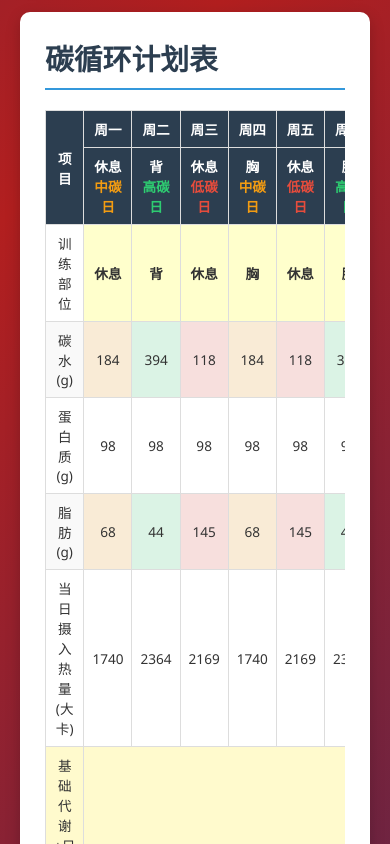
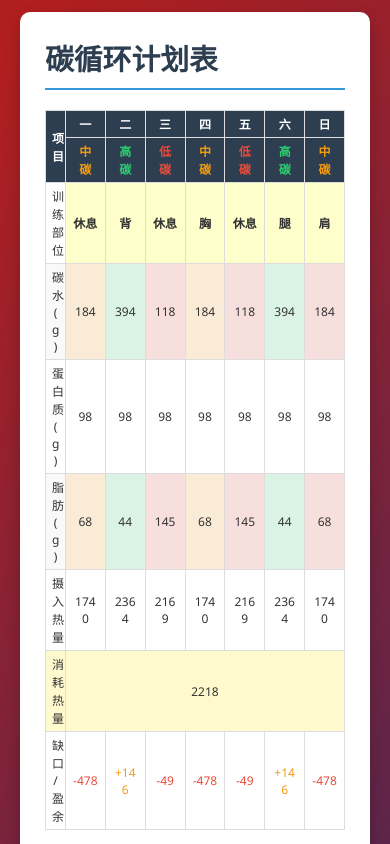
Before and after one commit to lainebigpro0815/laine.github.io, a plain HTML site: page index.html in a window 390 px wide. Shown: the part 2080-2924 px from the top of the page. Drawn offline with Linux system fonts and the light colour scheme.

Commit message:
Update index.html

```diff
--- a/index.html
+++ b/index.html
@@ -325,6 +325,39 @@
                 grid-template-columns: 1fr;
             }
         }
+        /* ===== 手机端表格自适应 ===== */
+@media (max-width: 768px) {
+  /* 让表格变成块级，可滚动 */
+  .table-container {
+    overflow-x: auto;
+  }
+
+  /* 1. 表格整体宽度 = 屏幕 100%，取消固定列宽 */
+  #planTable {
+    width: 100%;
+    table-layout: fixed;      /* 关键：均匀分配剩余宽度 */
+  }
+
+  /* 2. 表头/单元格：文字自动换行 + 减少内边距   */
+  #planTable th,
+  #planTable td {
+    padding: 4px 6px;
+    font-size: 0.75rem;
+    white-space: normal;      /* 允许换行 */
+    word-wrap: break-word;
+    word-break: break-all;
+  }
+
+  /* 3. 第一列（“项目”）稍微宽一点，其余列均分 */
+  #planTable th:first-child,
+  #planTable td:first-child {
+    width: 8%;
+  }
+  #planTable th:not(:first-child),
+  #planTable td:not(:first-child) {
+    width: 16%;             /* 7 天共 7 列，100-25=75 → 75/7≈10.7%，留一点余量 */
+  }
+}
     </style>
 </head>
 <body>
@@ -430,22 +463,22 @@
                         <thead>
                             <tr>
                                 <th rowspan="2">项目</th>
-                                <th>周一</th>
-                                <th>周二</th>
-                                <th>周三</th>
-                                <th>周四</th>
-                                <th>周五</th>
-                                <th>周六</th>
-                                <th>周日</th>
+                                <th>一</th>
+                                <th>二</th>
+                                <th>三</th>
+                                <th>四</th>
+                                <th>五</th>
+                                <th>六</th>
+                                <th>日</th>
                             </tr>
                             <tr>
-                                <th>休息<br><span class="macro-med">中碳日</span></th>
-                                <th>背<br><span class="macro-high">高碳日</span></th>
-                                <th>休息<br><span class="macro-low">低碳日</span></th>
-                                <th>胸<br><span class="macro-med">中碳日</span></th>
-                                <th>休息<br><span class="macro-low">低碳日</span></th>
-                                <th>腿<br><span class="macro-high">高碳日</span></th>
-                                <th>肩<br><span class="macro-med">中碳日</span></th>
+                                <th><span class="macro-med">中<br>碳</span></th>
+                                <th><span class="macro-high">高<br>碳</span></th>
+                                <th><span class="macro-low">低<br>碳</span></th>
+                                <th><span class="macro-med">中<br>碳</span></th>
+                                <th><span class="macro-low">低<br>碳</span></th>
+                                <th><span class="macro-high">高<br>碳</span></th>
+                                <th><span class="macro-med">中<br>碳</span></th>
                             </tr>
                         </thead>
                         <tbody>
@@ -490,7 +523,7 @@
                                 <td class="day-low" id="fat-sun">137</td>
                             </tr>
                             <tr>
-                                <td>当日摄入热量 (大卡)</td>
+                                <td>摄入热量 </td>
                                 <td id="cal-mon">1817</td>
                                 <td id="cal-tue">2490</td>
                                 <td id="cal-wed">2202</td>
@@ -500,11 +533,11 @@
                                 <td id="cal-sun">2202</td>
                             </tr>
                             <tr class="highlight">
-                                <td>基础代谢+日常消耗+训练 (大卡)</td>
+                                <td>消耗热量</td>
                                 <td colspan="7" id="total-expenditure">2352</td>
                             </tr>
                             <tr>
-                                <td>热量缺口/盈余 (大卡)</td>
+                                <td>缺口/盈余</td>
                                 <td id="diff-mon">-535</td>
                                 <td id="diff-tue">138</td>
                                 <td id="diff-wed">-150</td>
```
